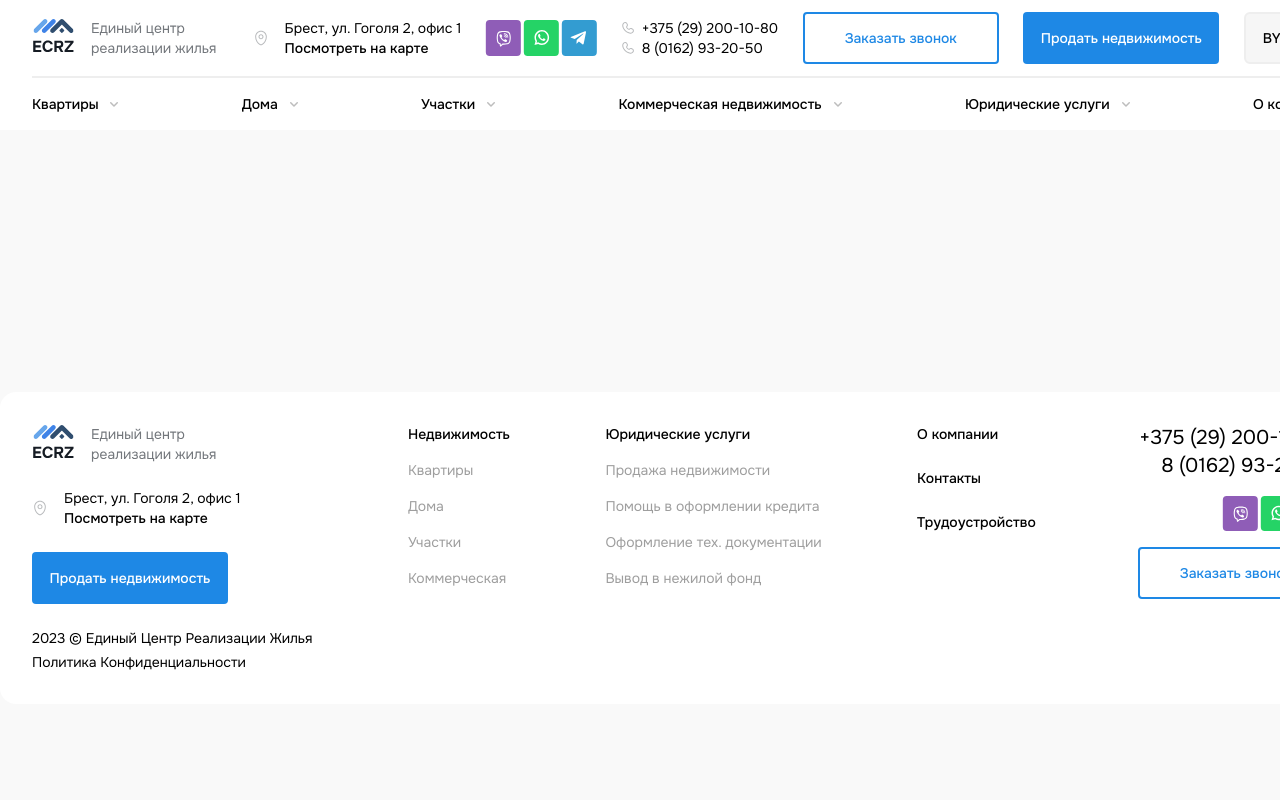
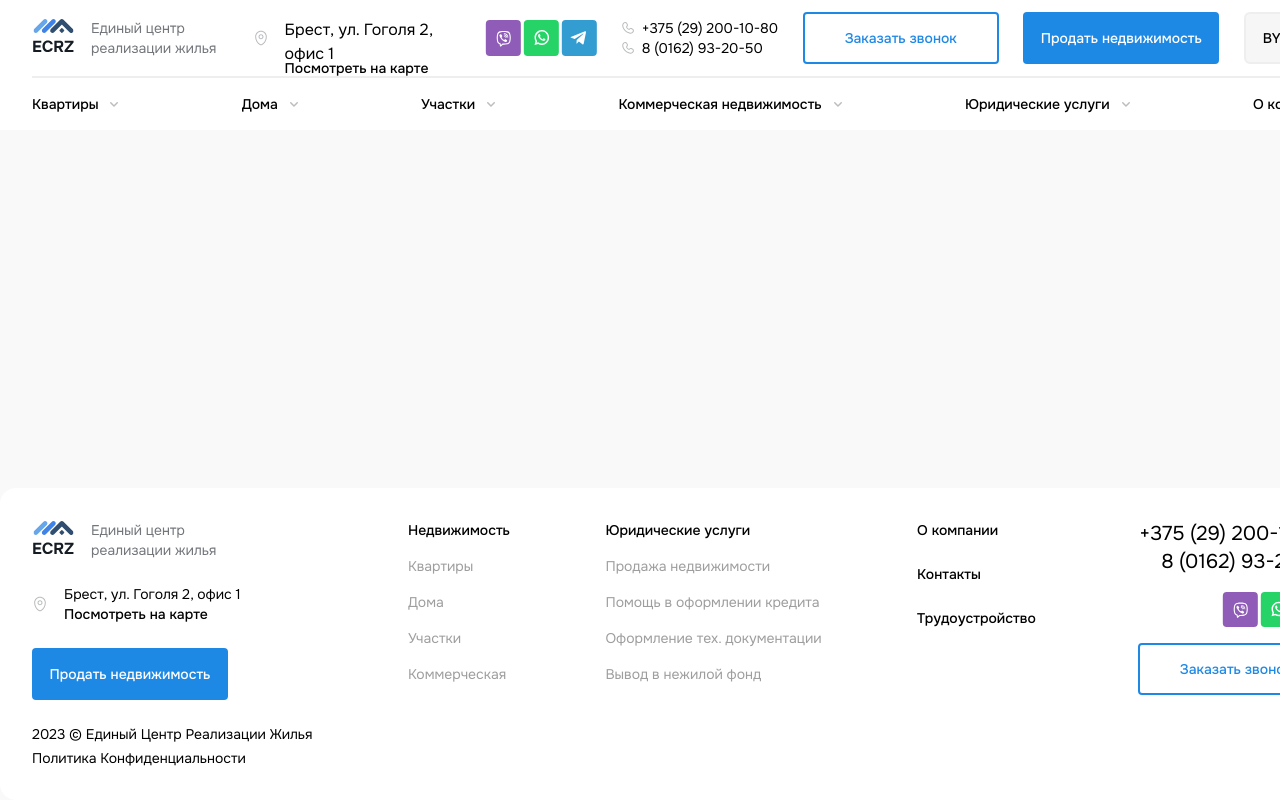
Before and after one commit to postfm/ecrz, a Next.js app: page / in a window 1280 px wide. Shown: the top 800 px of the page. Built offline with nearby package versions, Linux system fonts and the light colour scheme.

Commit message:
fix: Прижмет футер к низу

```diff
--- a/src/app/apartments/page.tsx
+++ b/src/app/apartments/page.tsx
@@ -20,7 +20,7 @@ export default function Page() {
         <Breadcrumbs
           links={[
             { link: '/', label: 'Главная' },
-            { link: '/apartaments', label: 'Купить 1-комнатную квартиру' },
+            { link: '/apartments', label: 'Купить 1-комнатную квартиру' },
           ]}
         />
         <div className='flex flex-wrap justify-between items-center'>
--- a/src/app/layout.tsx
+++ b/src/app/layout.tsx
@@ -20,9 +20,12 @@ export default function RootLayout({
 }>) {
   return (
     <ReactQueryClientProvider>
-      <html lang='ru'>
-        <body className={onest.className}>
-          <main className='continer w-[1366px] mx-auto'>
+      <html
+        lang='ru'
+        className='h-full'
+      >
+        <body className={`${onest.className} h-full`}>
+          <main className='w-[1366px] mx-auto h-full flex flex-col'>
             <Header />
             {children}
             <Footer />
--- a/src/app/page.tsx
+++ b/src/app/page.tsx
@@ -2,5 +2,5 @@ import Footer from '@/components/footer/footer';
 import Header from '@/components/header/header';
 
 export default function Home() {
-  return <section className='h-[262px]'></section>;
+  return <section className=''></section>;
 }
--- a/src/components/address/address.tsx
+++ b/src/components/address/address.tsx
@@ -20,7 +20,7 @@ export default function Address() {
         alt='Маркер карты'
       />
       <div className='flex flex-col ml-3 w-44 h-10'>
-        <p className='text-sm text-nowrap  w-44 h-10'>Брест, ул. Гоголя 2, офис 1</p>
+        <p className='w-44 h-10'>Брест, ул. Гоголя 2, офис 1</p>
         <button
           className='font-medium text-sm hover:text-blue-600 text-left'
           onClick={() => toggle()}
--- a/src/components/catalog/apartments.tsx
+++ b/src/components/catalog/apartments.tsx
@@ -8,7 +8,7 @@ export default function Apartments() {
   const router = useRouter();
 
   const onClick = () => {
-    router.push('/apartaments');
+    router.push('/apartments');
   };
 
   return (
--- a/src/components/filters/additional-filters.tsx
+++ b/src/components/filters/additional-filters.tsx
@@ -19,27 +19,42 @@ export default function AdditionalFilters() {
         modal={false}
       >
         <MenuItem>
-          <Link className='block pt-3 pr-4 pb-3 pl-4' href='/apartaments'>
+          <Link
+            className='block pt-3 pr-4 pb-3 pl-4'
+            href='/'
+          >
             1-к. квартиры
           </Link>
         </MenuItem>
         <MenuItem>
-          <Link className='block pt-3 pr-4 pb-3 pl-4' href='/apartaments'>
+          <Link
+            className='block pt-3 pr-4 pb-3 pl-4'
+            href='/apartments'
+          >
             2-к. квартиры
           </Link>
         </MenuItem>
         <MenuItem>
-          <Link className='block pt-3 pr-4 pb-3 pl-4' href=''>
+          <Link
+            className='block pt-3 pr-4 pb-3 pl-4'
+            href=''
+          >
             3-к. квартиры
           </Link>
         </MenuItem>
         <MenuItem>
-          <Link className='block pt-3 pr-4 pb-3 pl-4' href=''>
+          <Link
+            className='block pt-3 pr-4 pb-3 pl-4'
+            href=''
+          >
             4-к. квартиры
           </Link>
         </MenuItem>
         <MenuItem>
-          <Link className='block pt-3 pr-4 pb-3 pl-4' href=''>
+          <Link
+            className='block pt-3 pr-4 pb-3 pl-4'
+            href=''
+          >
             Комнаты в квартирах
           </Link>
         </MenuItem>
--- a/src/components/footer/footer.tsx
+++ b/src/components/footer/footer.tsx
@@ -8,7 +8,7 @@ import Social from '../social/social';
 
 export default function Footer() {
   return (
-    <div className='flex flex-wrap justify-between align-top p-8 bg-white rounded-2xl w-full mt-auto'>
+    <div className='flex flex-wrap justify-between align-top p-8 bg-white rounded-2xl w-full mt-auto text-sm text-nowrap'>
       <div className='flex flex-col items-start'>
         <div className='mb-6'>
           <Logo />
--- a/src/components/header/header.tsx
+++ b/src/components/header/header.tsx
@@ -13,7 +13,7 @@ import MenuButton from './menu-button';
 export default function Header() {
   return (
     <div className='pl-8 pr-8 bg-white'>
-      <header className='w-full flex justify-between pt-3 gap-3 border-b-2 pb-3 align-baseline items-center'>
+      <header className='w-full flex justify-between pt-3 gap-3 border-b-2 pb-3 align-baseline items-center '>
         <Logo />
         <Address />
         <Social />
```
